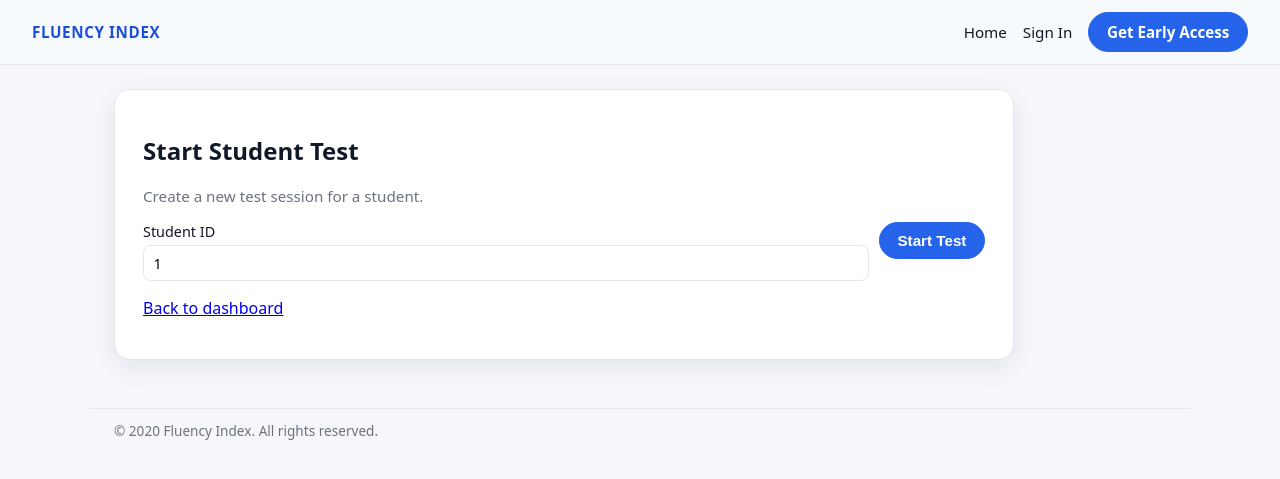
After one commit to jsquales/fluencyindex_site, a FastAPI app: template app/templates/admin_test_start.html in a window 1280 px wide. The commit adds this page. Shown: the top 479 px of the page. Run offline with FastAPI, Linux system fonts and the light colour scheme; the template is opened without the code that fills it: most values are stand-ins (such as "Sample title", 1, 10 or a date in 2020); some libraries are stand-ins or nearby versions.

Commit message:
Add protected admin-only student testing page

```diff
--- a/app/db.py
+++ b/app/db.py
@@ -233,6 +233,32 @@ def init_db() -> None:
             connection.execute(
                 text(
                     """
+                    CREATE TABLE IF NOT EXISTS admin_test_sessions (
+                        id BIGSERIAL PRIMARY KEY,
+                        student_id VARCHAR(128) NOT NULL,
+                        status VARCHAR(32) NOT NULL DEFAULT 'started',
+                        created_at TIMESTAMPTZ NOT NULL DEFAULT now()
+                    );
+                    """
+                )
+            )
+        else:
+            connection.execute(
+                text(
+                    """
+                    CREATE TABLE IF NOT EXISTS admin_test_sessions (
+                        id INTEGER PRIMARY KEY AUTOINCREMENT,
+                        student_id VARCHAR(128) NOT NULL,
+                        status VARCHAR(32) NOT NULL DEFAULT 'started',
+                        created_at DATETIME NOT NULL DEFAULT CURRENT_TIMESTAMP
+                    );
+                    """
+                )
+            )
+        if connection.dialect.name == "postgresql":
+            connection.execute(
+                text(
+                    """
                     CREATE TABLE IF NOT EXISTS mr_sessions (
                         id SERIAL PRIMARY KEY,
                         device_id VARCHAR(64) NOT NULL,
--- a/app/main.py
+++ b/app/main.py
@@ -368,6 +368,98 @@ async def admin_session_detail(
     )
 
 
+@app.get("/admin/test", response_class=HTMLResponse)
+async def admin_test_get(request: Request, _: bool = Depends(require_admin)):
+    return templates.TemplateResponse(
+        "admin_test_start.html",
+        {
+            "request": request,
+            "page_title": "Start Student Test | Fluency Index",
+            "error": None,
+            "student_id": "",
+        },
+    )
+
+
+@app.post("/admin/test/start")
+async def admin_test_start(
+    request: Request,
+    student_id: str = Form(...),
+    _: bool = Depends(require_admin),
+):
+    normalized_student_id = student_id.strip()
+    if len(normalized_student_id) < 2 or len(normalized_student_id) > 128:
+        return templates.TemplateResponse(
+            "admin_test_start.html",
+            {
+                "request": request,
+                "page_title": "Start Student Test | Fluency Index",
+                "error": "Student ID must be between 2 and 128 characters.",
+                "student_id": normalized_student_id,
+            },
+            status_code=400,
+        )
+
+    db = SessionLocal()
+    try:
+        inserted = db.execute(
+            text(
+                """
+                INSERT INTO admin_test_sessions (student_id, status)
+                VALUES (:student_id, 'started')
+                RETURNING id;
+                """
+            ),
+            {"student_id": normalized_student_id},
+        ).first()
+        db.commit()
+    except Exception:
+        db.rollback()
+        raise
+    finally:
+        db.close()
+
+    if not inserted:
+        raise HTTPException(status_code=500, detail="Failed to create test session.")
+
+    return RedirectResponse(url=f"/admin/test/{inserted.id}", status_code=303)
+
+
+@app.get("/admin/test/{session_id}", response_class=HTMLResponse)
+async def admin_test_session_detail(
+    request: Request,
+    session_id: int,
+    _: bool = Depends(require_admin),
+):
+    db = SessionLocal()
+    try:
+        row = db.execute(
+            text(
+                """
+                SELECT id, student_id, status, created_at
+                FROM admin_test_sessions
+                WHERE id = :session_id
+                LIMIT 1;
+                """
+            ),
+            {"session_id": session_id},
+        ).first()
+    finally:
+        db.close()
+
+    if not row:
+        raise HTTPException(status_code=404, detail="Test session not found.")
+
+    return templates.TemplateResponse(
+        "admin_test_session_detail.html",
+        {
+            "request": request,
+            "page_title": "Student Test Session | Fluency Index",
+            "session": dict(row._mapping),
+        },
+    )
+
+
 @app.post("/signup", response_class=HTMLResponse)
 async def signup_post(
     request: Request,
--- a/app/templates/admin_home.html
+++ b/app/templates/admin_home.html
@@ -6,6 +6,7 @@
     <h1>Admin dashboard</h1>
     <p class="auth-intro">You are logged in.</p>
     <p><a href="/admin/sessions">View recent sessions</a></p>
+    <p><a href="/admin/test">Start student test session</a></p>
     <form method="post" action="/admin/logout" style="margin:0;">
       <button type="submit" class="btn-secondary">Log out</button>
     </form>
--- /dev/null
+++ b/app/templates/admin_test_start.html
@@ -0,0 +1,25 @@
+{% extends "base.html" %}
+
+{% block content %}
+<section class="auth-section">
+  <div class="auth-card">
+    <h1>Start Student Test</h1>
+    <p class="auth-intro">Create a new test session for a student.</p>
+
+    {% if error %}
+    <p class="helper-text" style="color:#b91c1c;">{{ error }}</p>
+    {% endif %}
+
+    <form class="auth-form" method="post" action="/admin/test/start">
+      <label class="auth-field">
+        <span>Student ID</span>
+        <input type="text" name="student_id" value="{{ student_id }}" minlength="2" maxlength="128" required>
+      </label>
+
+      <button type="submit" class="btn-primary">Start Test</button>
+    </form>
+
+    <p><a href="/admin">Back to dashboard</a></p>
+  </div>
+</section>
+{% endblock %}
```
Also changed, not shown: app/templates/admin_test_session_detail.html (added, +20 -0 lines).
